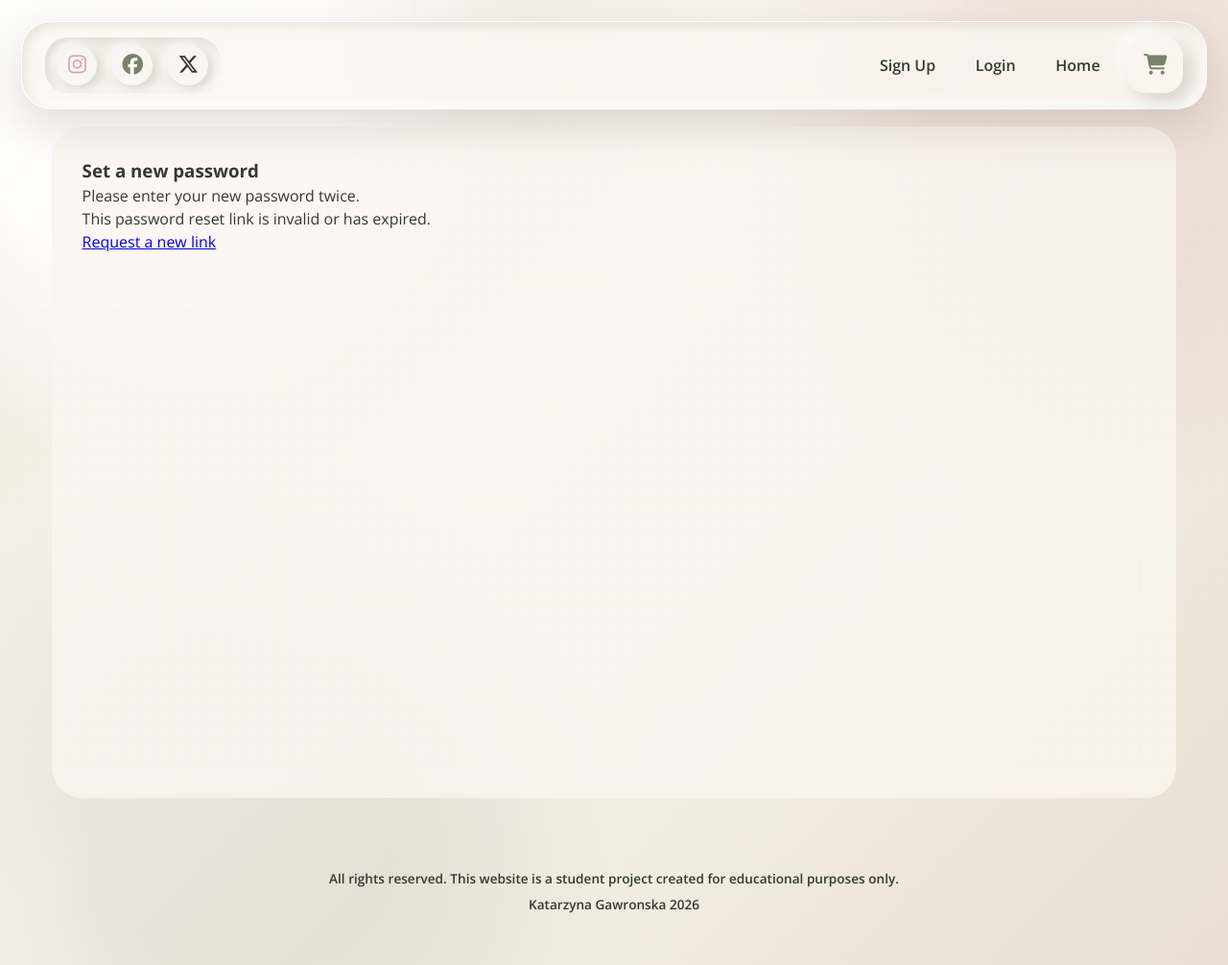
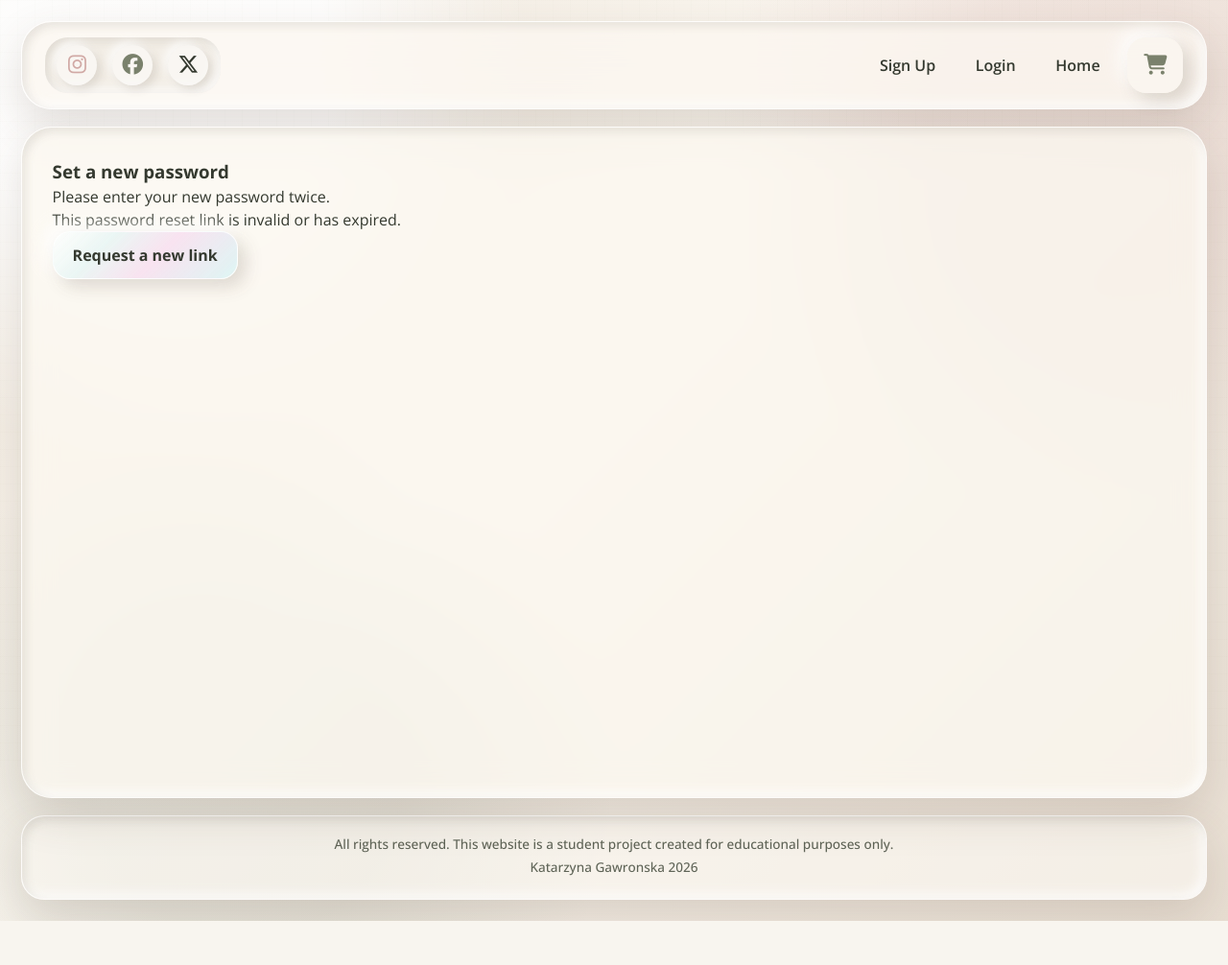
Before and after one commit to Kanareknie/thank_u_card, a Django app: page /reset/1/1/ in a window 1280 px wide. Shown: the whole page at 96% size. After the commit the page ends 960 px from the top, so only its background shows below. Run offline with Django 4.2, Linux system fonts and the light colour scheme; parts of the project's set-up code (start-up, migrations or seed data) failed here and were passed over; some libraries are stand-ins or nearby versions; some web fonts are replaced.

Commit message:
Update main content and footer in global.css

```diff
--- a/static/css/global.css
+++ b/static/css/global.css
@@ -268,11 +268,7 @@ textarea {
 
 .site-main {
   flex: 1;
-
   width: 100%;
-
-  padding: 0 2rem 2rem;
-
   display: flex;
   justify-content: center;
   align-items: stretch;
@@ -282,17 +278,48 @@ textarea {
    WHITE CONTENT PANEL
 ========================= */
 
+
 .content-panel {
   width: 100%;
   max-width: var(--content-width);
-
-  background: var(--white-panel);
-
-  border-radius: var(--border-radius);
-
+  min-height: 700px;
   padding: 2rem;
 
-  min-height: 700px;
+  background: rgba(251, 247, 240, 0.76);
+  border: 1px solid var(--glass-line);
+  border-radius: var(--radius-xl);
+  box-shadow: var(--shadow-soft), var(--shadow-inset);
+  backdrop-filter: blur(16px);
+  -webkit-backdrop-filter: blur(16px);
+}
+
+/* =========================
+   MESSAGES
+========================= */
+
+.messages-container {
+  width: 100%;
+  max-width: var(--content-width);
+  margin: 0 auto;
+}
+
+.message {
+  margin-bottom: 0.75rem;
+  padding: 0.9rem 1.1rem;
+  border-radius: var(--radius-md);
+  background: rgba(255, 255, 255, 0.58);
+  border: 1px solid var(--glass-line);
+  box-shadow: var(--shadow-raised);
+  color: var(--ink);
+}
+
+.message.success {
+  border-color: rgba(122, 129, 108, 0.35);
+}
+
+.message.error,
+.message.danger {
+  border-color: rgba(174, 105, 101, 0.42);
 }
 
 /* =========================
@@ -300,26 +327,117 @@ textarea {
 ========================= */
 
 .site-footer {
-  padding: 1.5rem;
+  width: 100%;
+  max-width: var(--content-width);
+  margin: 0 auto;
+  padding: 1.15rem 1.5rem;
 
   text-align: center;
+  font-size: 0.85rem;
+  font-weight: 500;
+  color: var(--muted-ink);
 
-  font-size: 0.85rem;
-  font-weight: 600;
+  background: rgba(251, 247, 240, 0.62);
+  border: 1px solid var(--glass-line);
+  border-radius: var(--radius-lg);
+  box-shadow: var(--shadow-soft), var(--shadow-inset);
 }
 
 .site-footer p {
-  margin-bottom: 0.4rem;
+  margin-bottom: 0.25rem;
 }
 
 /* =========================
    LINKS
 ========================= */
 
-a {
-  transition: 0.2s ease;
+a,
+button {
+  transition: transform 0.2s ease, opacity 0.2s ease, box-shadow 0.2s ease;
 }
 
-a:hover {
-  opacity: 0.7;
+a:hover,
+button:hover {
+  opacity: 0.86;
+  transform: translateY(-1px);
 }
+
+a:focus-visible,
+button:focus-visible,
+input:focus-visible,
+select:focus-visible,
+textarea:focus-visible {
+  outline: 3px solid rgba(174, 105, 101, 0.36);
+  outline-offset: 4px;
+}
+
+/* =========================
+   SHARED BUTTON BASE
+========================= */
+
+.sg-btn,
+.reset-button {
+  display: inline-flex;
+  justify-content: center;
+  align-items: center;
+  gap: 0.45rem;
+
+  min-height: 48px;
+  padding: 0.75rem 1.25rem;
+
+  border: 1px solid rgba(255, 255, 255, 0.78);
+  border-radius: var(--radius-md);
+  background: var(--crystal-glow);
+  color: var(--ink);
+  box-shadow: var(--shadow-raised);
+  text-decoration: none;
+  cursor: pointer;
+
+  font-weight: 700;
+}
+
+/* =========================
+   RESPONSIVE BASE
+========================= */
+
+@media (max-width: 900px) {
+  .site-shell {
+    padding: 0.85rem;
+  }
+
+  .site-nav {
+    flex-direction: column;
+    align-items: stretch;
+  }
+
+  .nav-socials,
+  .nav-links {
+    justify-content: center;
+    flex-wrap: wrap;
+  }
+
+  .content-panel {
+    padding: 1.1rem;
+    border-radius: 24px;
+  }
+}
+
+@media (max-width: 520px) {
+  .site-shell {
+    padding: 0.6rem;
+  }
+
+  .nav-links {
+    gap: 0.45rem;
+  }
+
+  .nav-links a:not(.basket-link),
+  .nav-form button {
+    font-size: 0.9rem;
+    padding: 0.35rem 0.55rem;
+  }
+
+  .content-panel {
+    padding: 0.85rem;
+  }
+}
```
